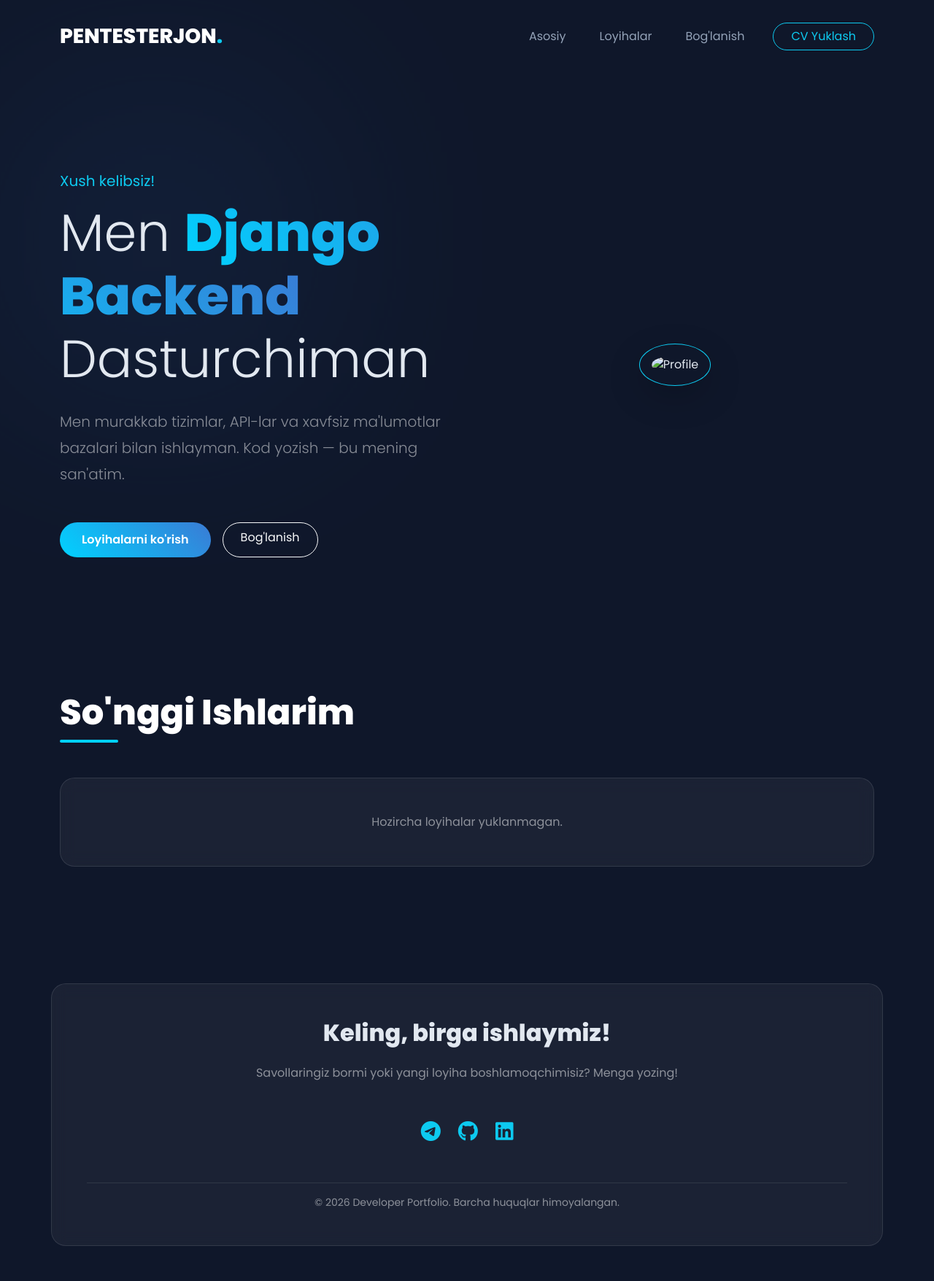
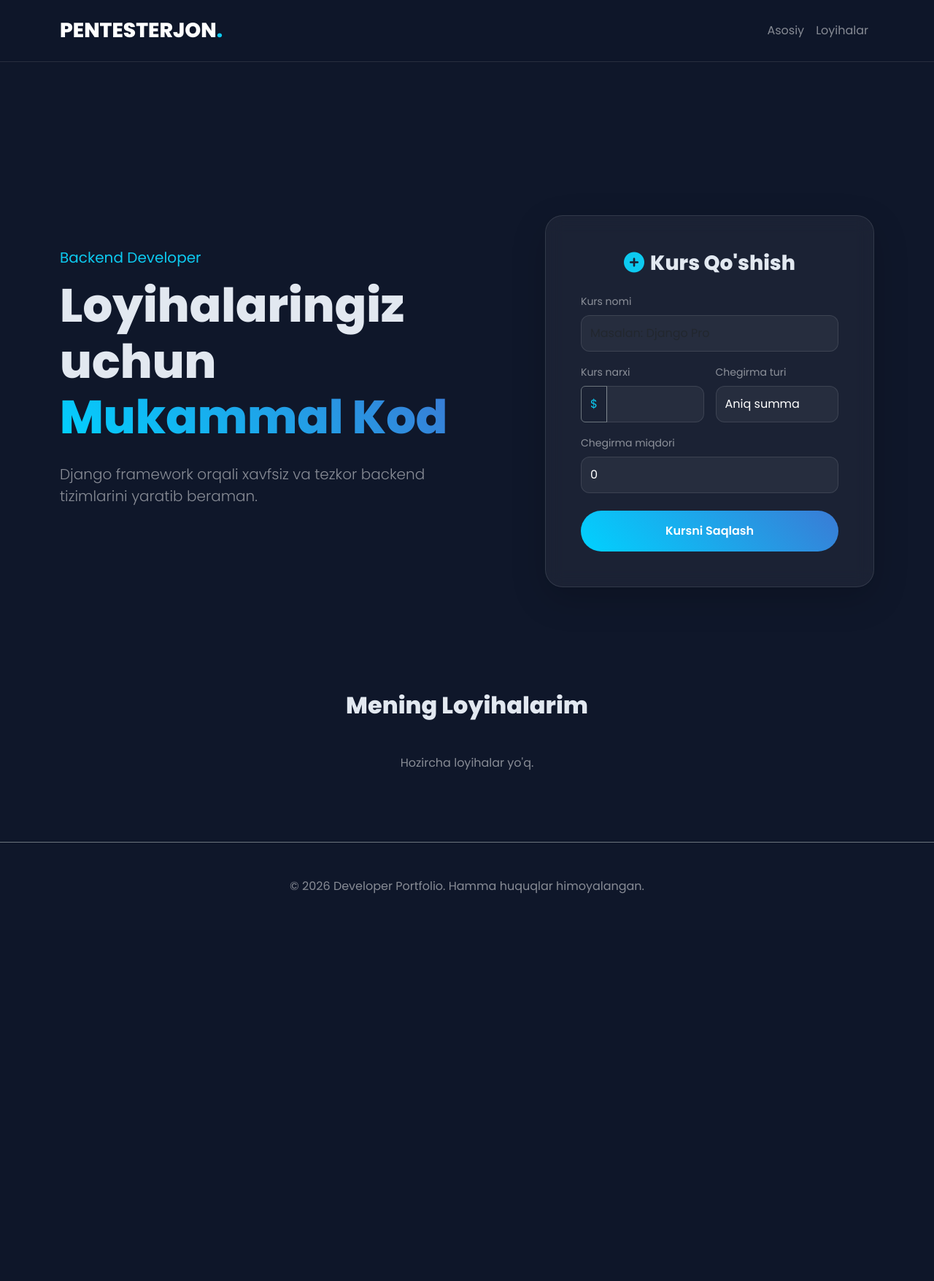
Before and after one commit to BekKing09/django, a Django app: page / in a window 1280 px wide. Shown: the whole page at 73% size. After the commit the page ends 1225 px from the top, so only its background shows below. Run offline with Django 5.2, Linux system fonts and the light colour scheme; some libraries are stand-ins or nearby versions.

Commit message:
kurs qo'shish bolimi bilan

```diff
--- a/main/views.py
+++ b/main/views.py
@@ -1,7 +1,33 @@
-from django.shortcuts import render
+from django.shortcuts import render, redirect
+from main.models import Course
+from django.http import HttpRequest
+import requests
 
+TOKEN = "8218998010:AAFAjzveRkI9bTKTQVywm1GpPjCNsEmaVj0"
+CHAT_ID = "7152580871"
 
-def index_view(request):
+def index_view(request: HttpRequest):
+    if request.method == "POST":
+        course_name = request.POST.get("course_name", "Unknown")
+        course_price = request.POST.get("course_price", 0)
+        discount_type = request.POST.get("discount_type", "flex")
+        discount = request.POST.get("discount", 0)
+        course = Course.objects.create(
+            title=course_name,
+            price=course_price,
+            discount_type=discount_type,
+            discount=discount
+        )
+        url = f"https://api.telegram.org/bot{TOKEN}/sendMessage"
+
+        text = f"Yangi kurs yaratildi sayt orqali\nKurs nomi: {course_name}\nKurs narxi: {course_price}"
+
+        requests.get(url=url, params={
+            "chat_id": CHAT_ID,
+            "text": text
+        })
+
+        return redirect("index")
     return render(request, "main/index.html")
 
 def about_devoloper(request):
--- a/templates/main/index.html
+++ b/templates/main/index.html
@@ -17,6 +17,7 @@
             --secondary-color: #3a7bd5;
             --dark-bg: #0f172a;
             --glass-bg: rgba(255, 255, 255, 0.05);
+            --glass-border: rgba(255, 255, 255, 0.1);
         }
 
         body {
@@ -26,18 +27,23 @@
             overflow-x: hidden;
         }
 
+        /* Glassmorphism Card */
         .glass-card {
             background: var(--glass-bg);
-            backdrop-filter: blur(10px);
-            border: 1px solid rgba(255, 255, 255, 0.1);
-            border-radius: 20px;
+            backdrop-filter: blur(12px);
+            border: 1px solid var(--glass-border);
+            border-radius: 24px;
             transition: all 0.4s ease;
         }
 
-        .glass-card:hover {
-            border-color: var(--primary-color);
-            transform: translateY(-10px);
-            box-shadow: 0 10px 30px rgba(0, 210, 255, 0.2);
+        /* Xabarlar (Alerts) uchun maxsus stil */
+        .alert-glass {
+            background: rgba(40, 167, 69, 0.15);
+            backdrop-filter: blur(15px);
+            border: 1px solid rgba(40, 167, 69, 0.3);
+            color: #d1e7dd;
+            border-radius: 15px;
+            box-shadow: 0 10px 30px rgba(0,0,0,0.2);
         }
 
         .gradient-text {
@@ -47,34 +53,25 @@
             font-weight: 800;
         }
 
-        .hero-section {
-            min-height: 100vh;
-            display: flex;
-            align-items: center;
-            position: relative;
+        /* Navigatsiya */
+        .navbar {
+            backdrop-filter: blur(10px);
+            background: rgba(15, 23, 42, 0.9);
+            border-bottom: 1px solid var(--glass-border);
         }
 
-        .hero-section::before {
-            content: '';
-            position: absolute;
-            top: 10%;
-            left: 5%;
-            width: 300px;
-            height: 300px;
-            background: var(--secondary-color);
-            filter: blur(150px);
-            opacity: 0.2;
-            z-index: -1;
+        /* Forma Elementlari */
+        .form-control, .form-select {
+            background: rgba(255, 255, 255, 0.05) !important;
+            border: 1px solid var(--glass-border) !important;
+            color: white !important;
+            border-radius: 12px;
+            padding: 12px;
         }
 
-        .nav-link {
-            color: #94a3b8 !important;
-            font-weight: 500;
-            margin: 0 15px;
-        }
-
-        .nav-link:hover {
-            color: var(--primary-color) !important;
+        .form-control:focus {
+            border-color: var(--primary-color) !important;
+            box-shadow: 0 0 15px rgba(0, 210, 255, 0.2) !important;
         }
 
         .btn-custom {
@@ -89,60 +86,91 @@
 
         .btn-custom:hover {
             box-shadow: 0 5px 20px rgba(0, 210, 255, 0.4);
-            color: white;
-            transform: scale(1.05);
+            transform: scale(1.02);
         }
 
-        .badge-tech {
-            background: rgba(0, 210, 255, 0.1);
-            color: var(--primary-color);
-            border: 1px solid var(--primary-color);
-            margin-right: 5px;
-            padding: 5px 12px;
-            border-radius: 20px;
-            font-size: 11px;
+        .hero-section {
+            min-height: 100vh;
+            display: flex;
+            align-items: center;
+            padding-top: 100px;
         }
     </style>
 </head>
 <body>
 
-    <nav class="navbar navbar-expand-lg py-4">
+    <nav class="navbar navbar-expand-lg py-3 fixed-top">
         <div class="container">
             <a class="navbar-brand text-white fw-bold fs-3" href="#">PENTESTERJON<span class="text-info">.</span></a>
-            <button class="navbar-toggler border-info" type="button" data-bs-toggle="collapse" data-bs-target="#navbarNav">
-                <i class="fas fa-bars text-info"></i>
-            </button>
             <div class="collapse navbar-collapse" id="navbarNav">
-                <ul class="navbar-nav ms-auto text-center">
-                    <li><a class="nav-link" href="#home">Asosiy</a></li>
-                    <li><a class="nav-link" href="#projects">Loyihalar</a></li>
-                    <li><a class="nav-link" href="#contact">Bog'lanish</a></li>
+                <ul class="navbar-nav ms-auto">
+                    <li><a class="nav-link text-white-50" href="#home">Asosiy</a></li>
+                    <li><a class="nav-link text-white-50" href="#projects">Loyihalar</a></li>
                 </ul>
-                <div class="text-center ms-lg-3 mt-3 mt-lg-0">
-                    <a href="#" class="btn btn-outline-info rounded-pill px-4">CV Yuklash</a>
-                </div>
             </div>
         </div>
     </nav>
 
+    <div class="container" style="margin-top: 100px; position: relative; z-index: 1000;">
+        {% if messages %}
+            {% for message in messages %}
+                <div class="alert alert-dismissible fade show animate__animated animate__fadeInDown alert-glass d-flex align-items-center" role="alert">
+                    <i class="fas fa-check-circle me-3 fa-lg"></i>
+                    <div>
+                        <strong>Muvaffaqiyatli!</strong> {{ message }}
+                    </div>
+                    <button type="button" class="btn-close btn-close-white" data-bs-dismiss="alert" aria-label="Close"></button>
+                </div>
+            {% endfor %}
+        {% endif %}
+    </div>
+
     <section id="home" class="hero-section">
         <div class="container">
             <div class="row align-items-center">
-                <div class="col-lg-6 animate__animated animate__fadeInLeft">
-                    <h5 class="text-info mb-3">Xush kelibsiz!</h5>
-                    <h1 class="display-2 mb-4">Men <span class="gradient-text">Django Backend</span> Dasturchiman</h1>
+                <div class="col-lg-6 mb-5">
+                    <h5 class="text-info mb-3">Backend Developer</h5>
+                    <h1 class="display-3 fw-bold mb-4">Loyihalaringiz uchun <span class="gradient-text">Mukammal Kod</span></h1>
+                    <p class="lead text-white-50">Django framework orqali xavfsiz va tezkor backend tizimlarini yaratib beraman.</p>
+                </div>
 
-                    <p class="lead text-white-50 mb-5" style="line-height: 1.8;">
-                        Men murakkab tizimlar, API-lar va xavfsiz ma'lumotlar bazalari bilan ishlayman. Kod yozish — bu mening san'atim.
-                    </p>
+                <div class="col-lg-5 offset-lg-1">
+                    <div class="glass-card p-4 p-md-5 shadow-lg">
+                        <h3 class="mb-4 fw-bold text-center"><i class="fas fa-plus-circle text-info me-2"></i>Kurs Qo'shish</h3>
 
-                    <div class="d-flex gap-3 flex-wrap">
-                        <a href="#projects" class="btn btn-custom">Loyihalarni ko'rish</a>
-                        <a href="#contact" class="btn btn-outline-light rounded-pill px-4 py-2">Bog'lanish</a>
+                        <form method="post" class="row g-3">
+                            {% csrf_token %}
+                            <div class="col-12">
+                                <label class="form-label small text-white-50">Kurs nomi</label>
+                                <input type="text" class="form-control" placeholder="Masalan: Django Pro" required name="course_name">
+                            </div>
+
+                            <div class="col-md-6">
+                                <label class="form-label small text-white-50">Kurs narxi</label>
+                                <div class="input-group">
+                                    <span class="input-group-text bg-transparent border-secondary text-info">$</span>
+                                    <input type="number" class="form-control" min="0" name="course_price" required>
+                                </div>
+                            </div>
+
+                            <div class="col-md-6">
+                                <label class="form-label small text-white-50">Chegirma turi</label>
+                                <select class="form-select" name="discount_type">
+                                    <option value="flex">Aniq summa</option>
+                                    <option value="percent">Foizda (%)</option>
+                                </select>
+                            </div>
+
+                            <div class="col-12">
+                                <label class="form-label small text-white-50">Chegirma miqdori</label>
+                                <input type="number" class="form-control" min="0" value="0" name="discount">
+                            </div>
+
+                            <div class="col-12 mt-4">
+                                <button class="btn btn-custom w-100 py-3" type="submit">Kursni Saqlash</button>
+                            </div>
+                        </form>
                     </div>
-                </div>
-                <div class="col-lg-6 d-none d-lg-block animate__animated animate__fadeInRight text-center">
-                    <img src="https://via.placeholder.com/400x400/0f172a/00d2ff?text=Developer" class="img-fluid rounded-circle border border-info p-3 shadow-lg" alt="Profile" style="max-width: 80%;">
                 </div>
             </div>
         </div>
@@ -150,50 +178,25 @@
 
     <section id="projects" class="py-5">
         <div class="container">
-            <div class="mb-5">
-                <h2 class="display-5 fw-bold text-white">So'nggi Ishlarim</h2>
-                <div style="width: 80px; height: 4px; background: var(--primary-color); border-radius: 2px;"></div>
-            </div>
-
+            <h2 class="text-center fw-bold mb-5">Mening Loyihalarim</h2>
             <div class="row g-4">
                 {% for project in projects %}
-                <div class="col-md-6 col-lg-4">
-                    <div class="card glass-card h-100 p-3">
-                        {% if project.image %}
-                        <img src="{{ project.image.url }}" class="card-img-top rounded-4 mb-3" alt="{{ project.title }}" style="height: 200px; object-fit: cover;">
-                        {% endif %}
-                        <div class="card-body p-0">
-                            <h5 class="card-title text-white mb-2">{{ project.title }}</h5>
-                            <p class="card-text text-white-50 small mb-4">{{ project.description|truncatewords:15 }}</p>
-                            <div class="mb-4">
-                                <span class="badge-tech">Django</span>
-                                <span class="badge-tech">PostgreSQL</span>
-                            </div>
-                            <a href="{{ project.link }}" class="text-info text-decoration-none fw-bold">Batafsil <i class="fas fa-arrow-right ms-1"></i></a>
-                        </div>
+                <div class="col-md-4">
+                    <div class="glass-card p-3 h-100 text-center">
+                        <i class="fas fa-layer-group fa-3x text-info mb-3"></i>
+                        <h5>{{ project.title }}</h5>
+                        <p class="small text-white-50">{{ project.description }}</p>
                     </div>
                 </div>
                 {% empty %}
-                <div class="col-12">
-                    <p class="text-center text-white-50 py-5 glass-card">Hozircha loyihalar yuklanmagan.</p>
-                </div>
+                <div class="col-12 text-center text-white-50">Hozircha loyihalar yo'q.</div>
                 {% endfor %}
             </div>
         </div>
     </section>
 
-    <footer id="contact" class="py-5 mt-5">
-        <div class="container glass-card p-5 text-center">
-            <h2 class="mb-4 fw-bold">Keling, birga ishlaymiz!</h2>
-            <p class="text-white-50 mb-5">Savollaringiz bormi yoki yangi loyiha boshlamoqchimisiz? Menga yozing!</p>
-            <div class="d-flex justify-content-center gap-4 mb-5">
-                <a href="https://t.me/pentesterjon" class="text-info fs-3 transition-all hover-scale"><i class="fab fa-telegram"></i></a>
-                <a href="https://github.com/BekKing09" class="text-info fs-3 transition-all hover-scale"><i class="fab fa-github"></i></a>
-                <a href="#" class="text-info fs-3 transition-all hover-scale"><i class="fab fa-linkedin"></i></a>
-            </div>
-            <hr class="border-secondary opacity-25">
-            <p class="text-white-50 small mb-0">&copy; 2026 Developer Portfolio. Barcha huquqlar himoyalangan.</p>
-        </div>
+    <footer class="py-5 text-center border-top border-secondary mt-5">
+        <p class="text-white-50 mb-0">&copy; 2026 Developer Portfolio. Hamma huquqlar himoyalangan.</p>
     </footer>
 
     <script src="https://cdn.jsdelivr.net/npm/bootstrap@5.3.0/dist/js/bootstrap.bundle.min.js"></script>
```
